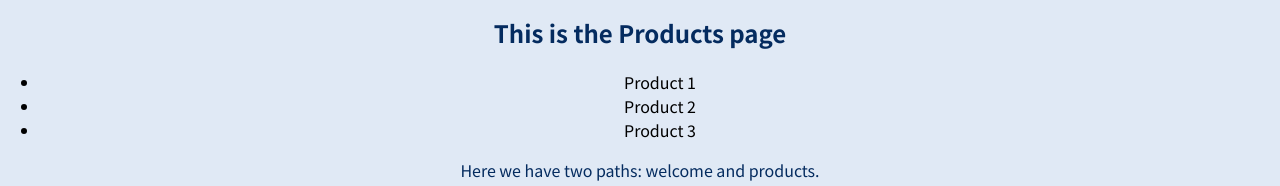
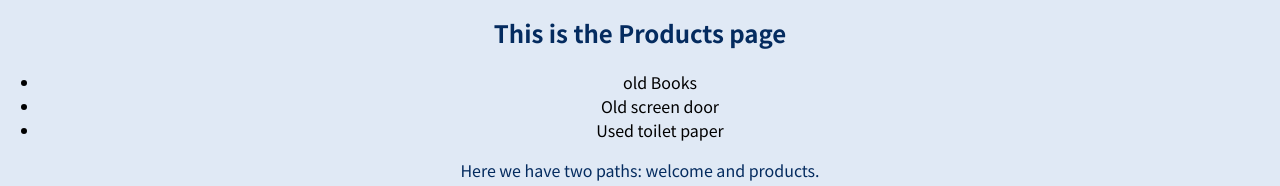
Before and after one commit to Gid-lamim/REACT-practice-routing, a JavaScript app: page /products in a window 1280 px wide. Shown: the part 177-363 px from the top of the page. Built offline with nearby package versions, Linux system fonts and the light colour scheme.

Commit message:
change products names

```diff
--- a/src/pages/Products.js
+++ b/src/pages/Products.js
@@ -4,9 +4,9 @@ const Products = () => {
                 <h1>This is the Products page</h1>
 
                 <ul>
-                    <li>Product 1</li>
-                    <li>Product 2</li>
-                    <li>Product 3</li>
+                    <li>old Books</li>
+                    <li>Old screen door</li>
+                    <li>Used toilet paper</li>
                 </ul>
         </section>
     );
```
